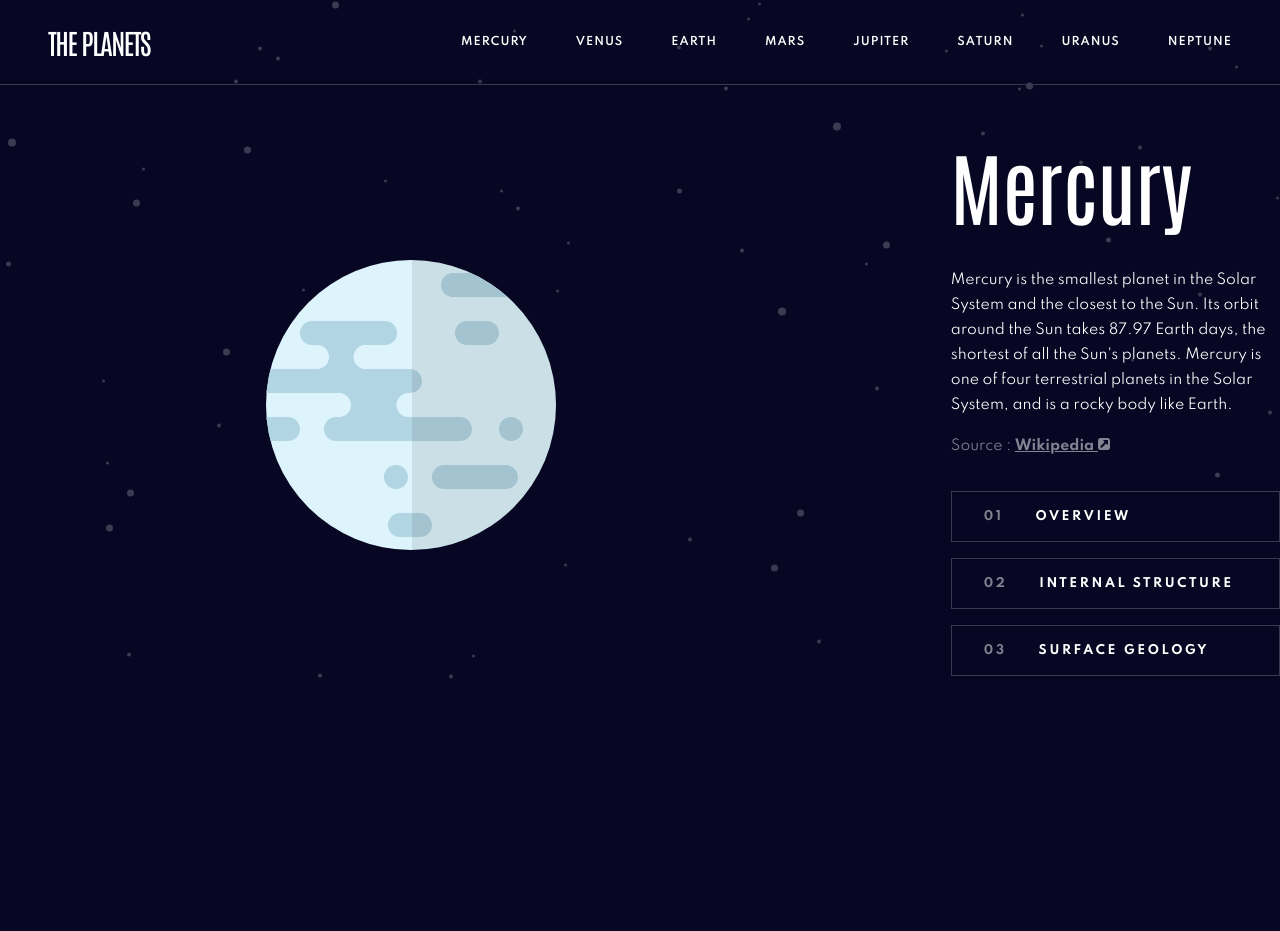
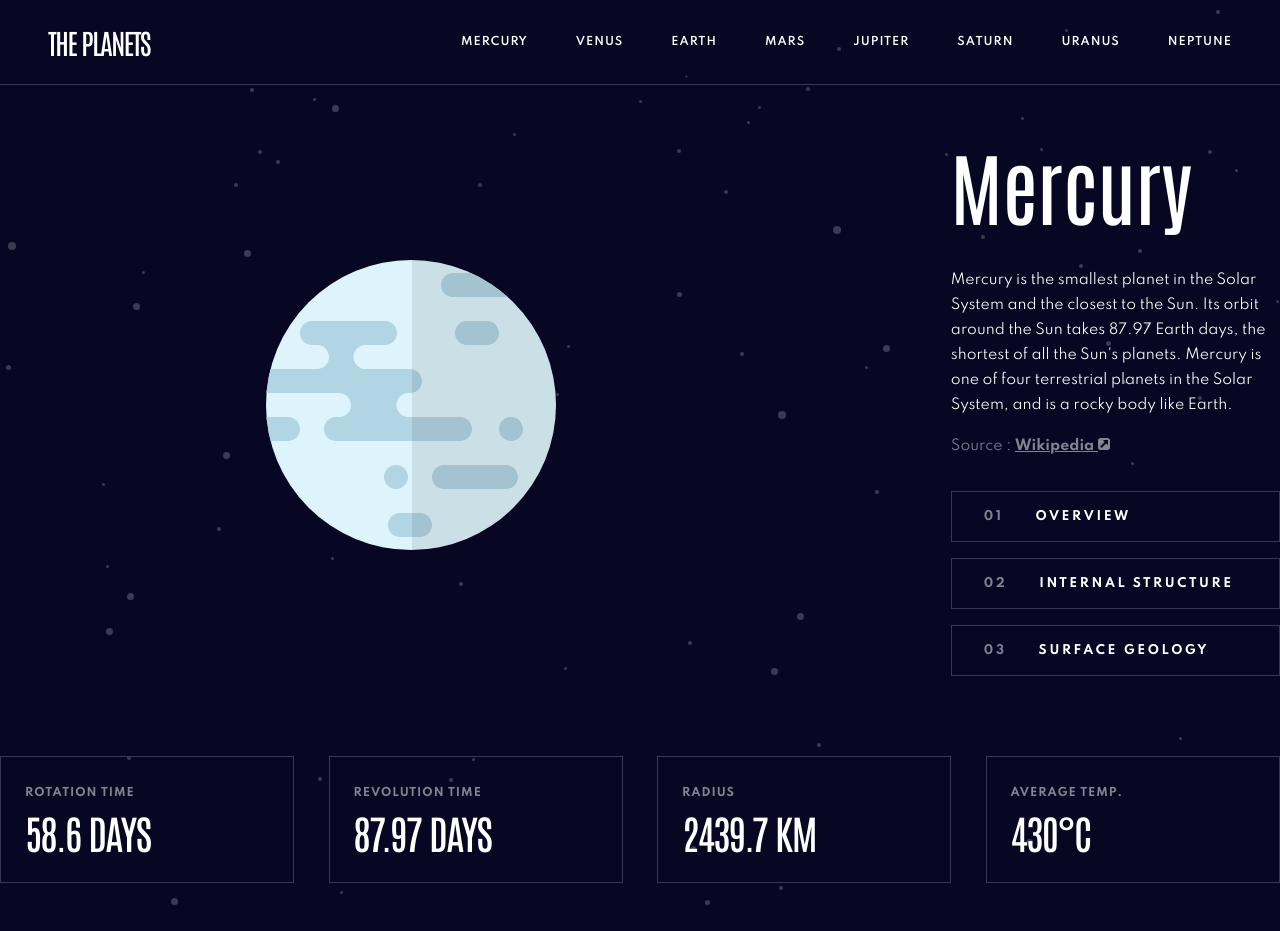
Before and after one commit to Euuphi/planet-facts, a React (Create React App) app: page / in a window 1280 px wide. Before the commit the page ends 800 px from the top, so only its background shows below. Built offline with nearby package versions, Linux system fonts and the light colour scheme.

Commit message:
Add PlanetStats components to display planet stats

```diff
--- a/src/components/PlanetInfo.js
+++ b/src/components/PlanetInfo.js
@@ -8,6 +8,7 @@ import sourceIcon from "images/icon-source.svg";
 // Components
 import { H1 } from "./Headings";
 import ButtonsSection from "./ButtonsSection";
+import PlanetStats from "./PlanetStats";
 
 const Grid = styled.div`
     display: grid;
@@ -74,6 +75,7 @@ const PlanetInfo = () => {
                 </Source>
                 <ButtonsSection />
             </PlanetDescriptionBox>
+            <PlanetStats />
         </Grid>
     );
 };
--- /dev/null
+++ b/src/components/PlanetStats.js
@@ -0,0 +1,57 @@
+import React from "react";
+import styled from "styled-components";
+//Themes
+import colors from "styles/colors";
+// Components
+import { H2, H4 } from "./Headings";
+
+const FlexContainer = styled.div`
+    display: flex;
+    justify-items: center;
+    justify-content: space-between;
+    grid-column: -1/1;
+    margin: 0 auto;
+    width: 100%;
+`;
+
+const StatBox = styled.div`
+    border: 1px solid ${colors.shade};
+    display: flex;
+    flex-direction: column;
+    padding: 2.4rem;
+    width: 23%;
+`;
+
+const StatTitle = styled(H4)`
+    color: ${colors.grey};
+    text-transform: uppercase;
+`;
+
+const StatText = styled(H2)`
+    text-transform: uppercase;
+`;
+
+const PlanetStats = () => {
+    return (
+        <FlexContainer>
+            <StatBox>
+                <StatTitle>Rotation Time</StatTitle>
+                <StatText as="span">58.6 Days</StatText>
+            </StatBox>
+            <StatBox>
+                <StatTitle>Revolution Time</StatTitle>
+                <StatText as="span">87.97 Days</StatText>
+            </StatBox>
+            <StatBox>
+                <StatTitle>Radius</StatTitle>
+                <StatText as="span">2439.7 km</StatText>
+            </StatBox>
+            <StatBox>
+                <StatTitle>Average Temp.</StatTitle>
+                <StatText as="span">430&#176;C</StatText>
+            </StatBox>
+        </FlexContainer>
+    );
+};
+
+export default PlanetStats;
```
